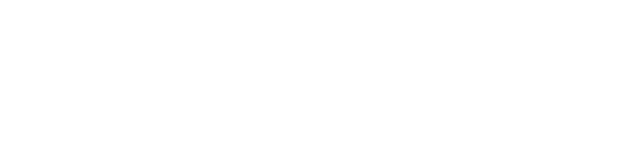
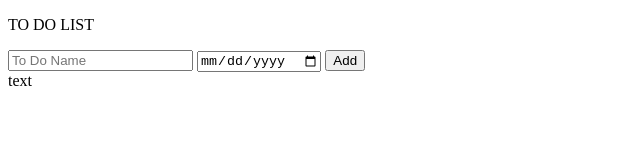
Before and after one commit to genious86/to-do-list, a plain HTML site: page index.html in a window 1280 px wide. Shown: the whole page, without its empty margins (0-640 px from the left). Drawn offline with Linux system fonts and the light colour scheme.

Commit message:
html content

```diff
--- a/index.html
+++ b/index.html
@@ -7,6 +7,19 @@
     <title>To Do List</title>
 </head>
 <body>
+    <div class="content">
+
+        <p class="todo_title">TO DO LIST</p>
+
+
+        <div class="todo_input_grid">
+            <input placeholder="To Do Name" class="js_name_input name_input" >
+            <input type="date" class="js_due_date_input due_date_input">
+            <button onclick="addTodo()" class="add_todo_button">Add</button>
+        </div>
+        <div class="js_todo_list todo_grid" >text</div>
+
+    </div>
     <script src="index.js"></script>
 </body>
 </html>
```
